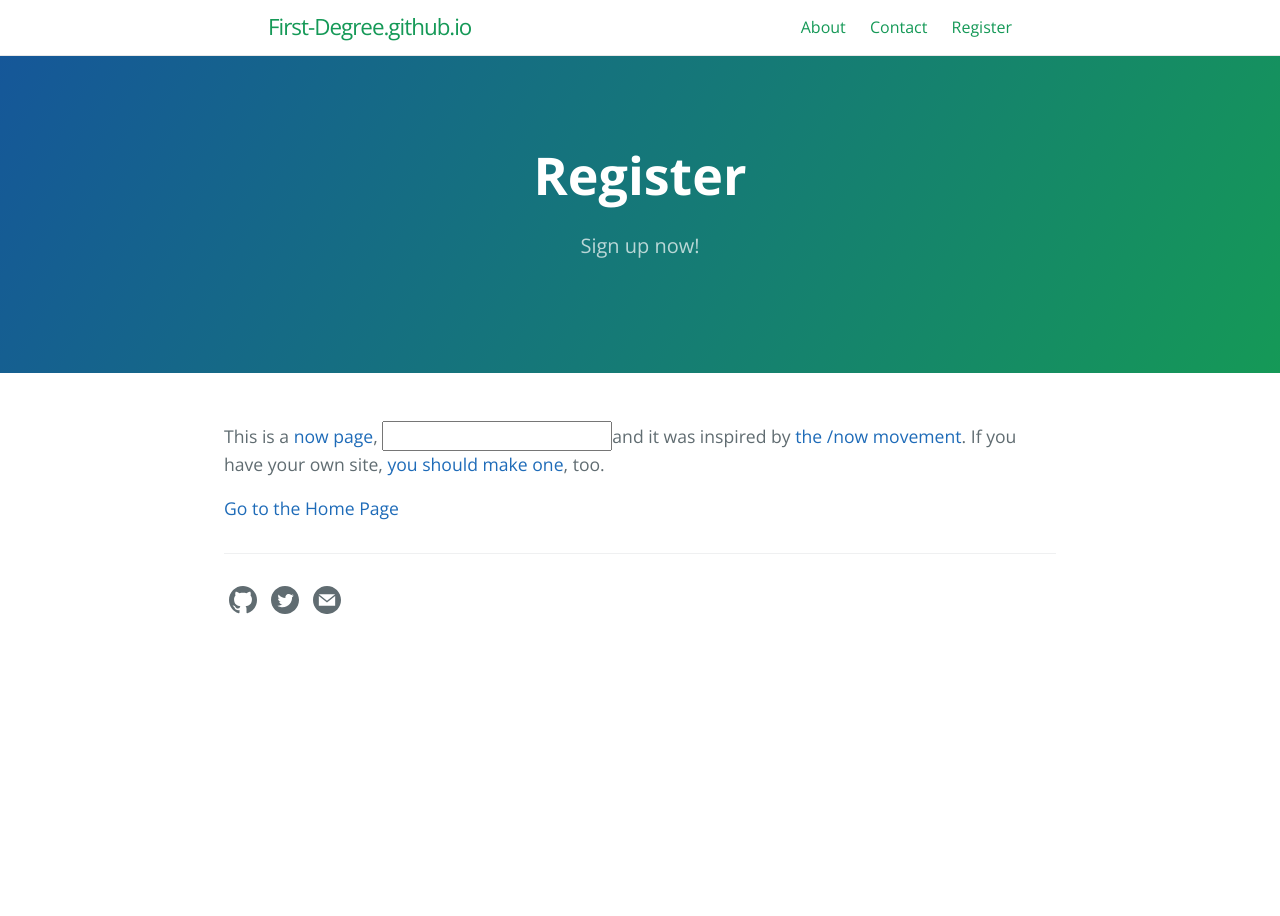
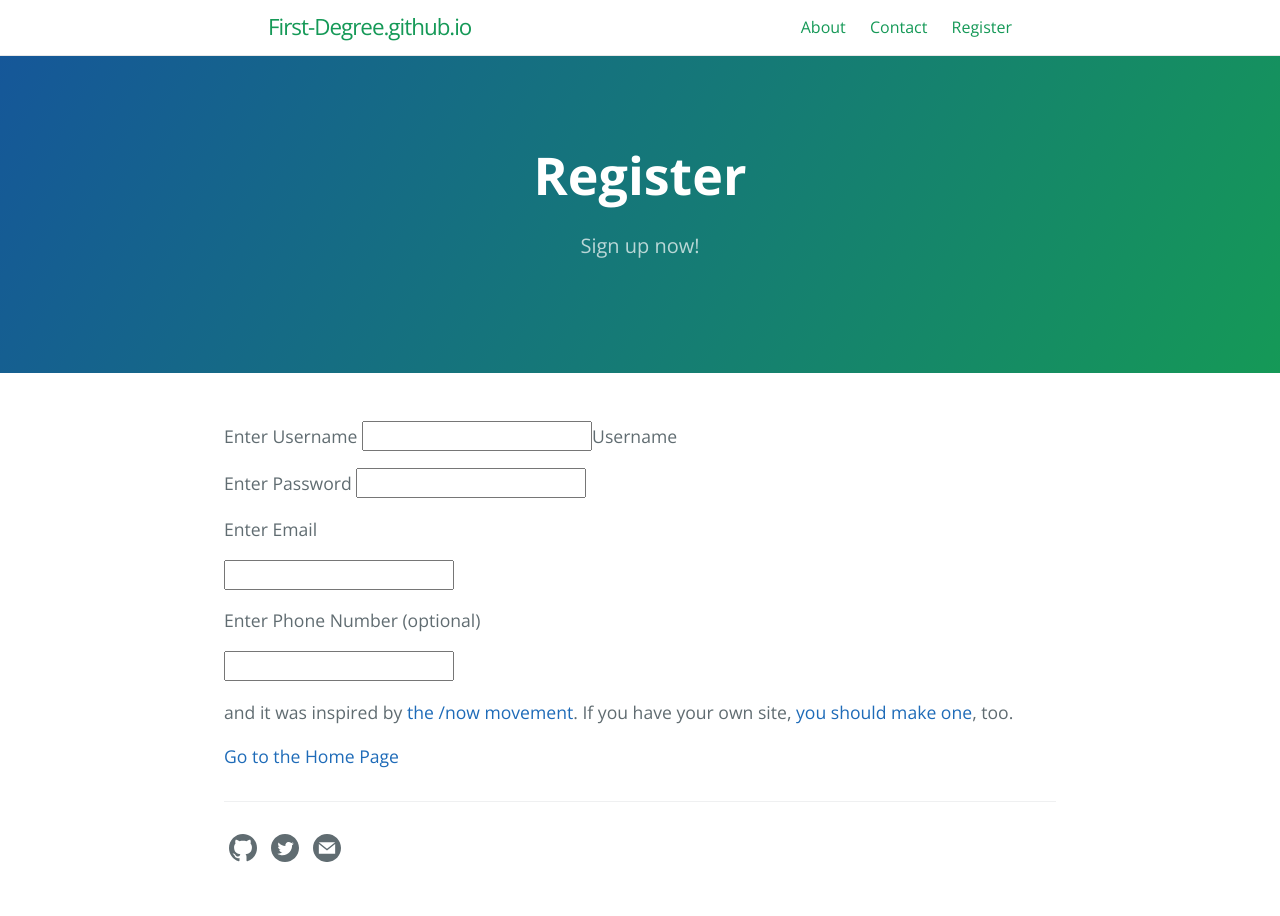
Before and after one commit to garciat20/First-Degree.github.io, a Jekyll site: the page built from now.md, in a window 1280 px wide. Built offline with Jekyll 4.4.1, drawn with Linux system fonts in a browser that asks for light colours.

Commit message:
Added username, password, email, phone number box

```diff
--- a/now.md
+++ b/now.md
@@ -7,6 +7,22 @@ ref: Register
 order: 2
 ---
 
-This is a [now page](https://nownownow.com/about), <input type="Enter Username">and it was inspired by [the /now movement](https://sivers.org/nowff). If you have your own site, [you should make one](https://nownownow.com/about), too.
+Enter Username
+<input type="Enter Username">Username
+
+Enter Password
+<input type="password">
+
+Enter Email
+
+<input type="email">
+
+Enter Phone Number (optional)
+
+<input type="number">
+
+
+
+and it was inspired by [the /now movement](https://sivers.org/nowff). If you have your own site, [you should make one](https://nownownow.com/about), too.
 
 [Go to the Home Page]({{ '/' | absolute_url }})
```
